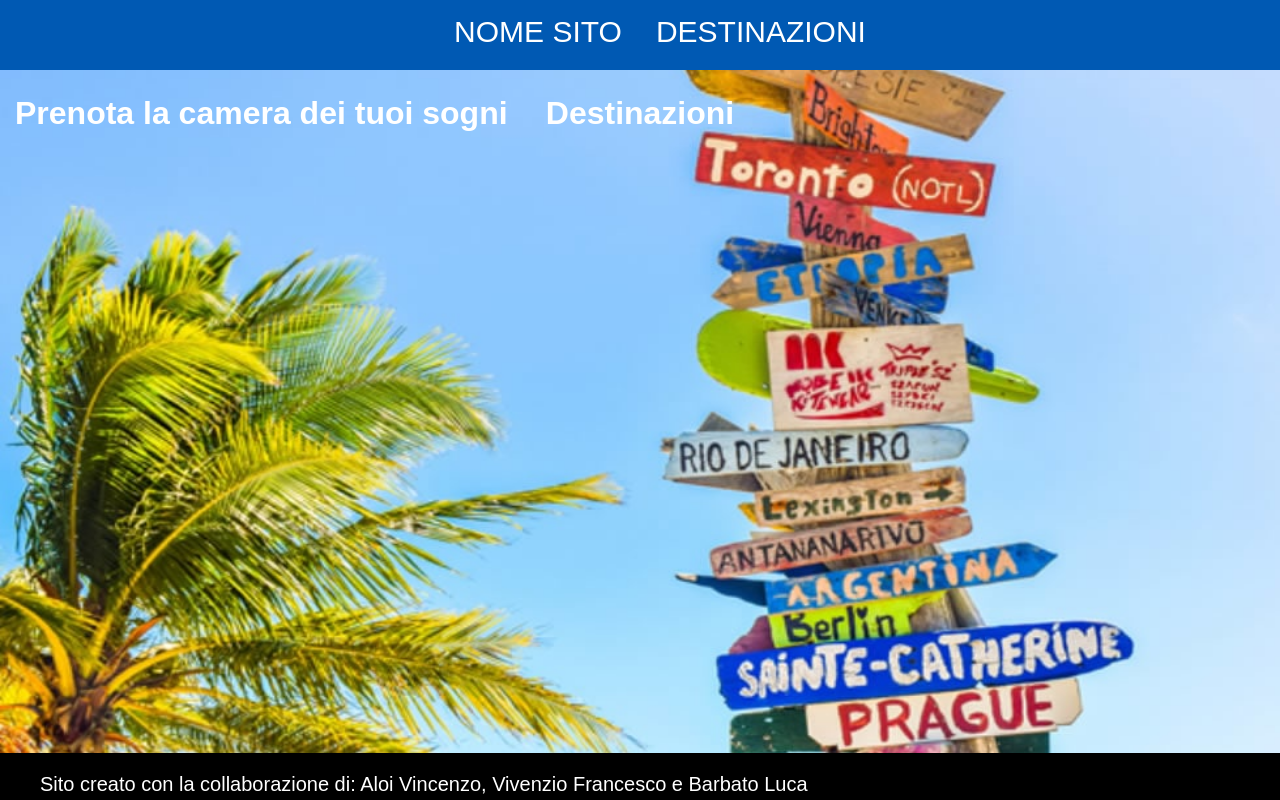
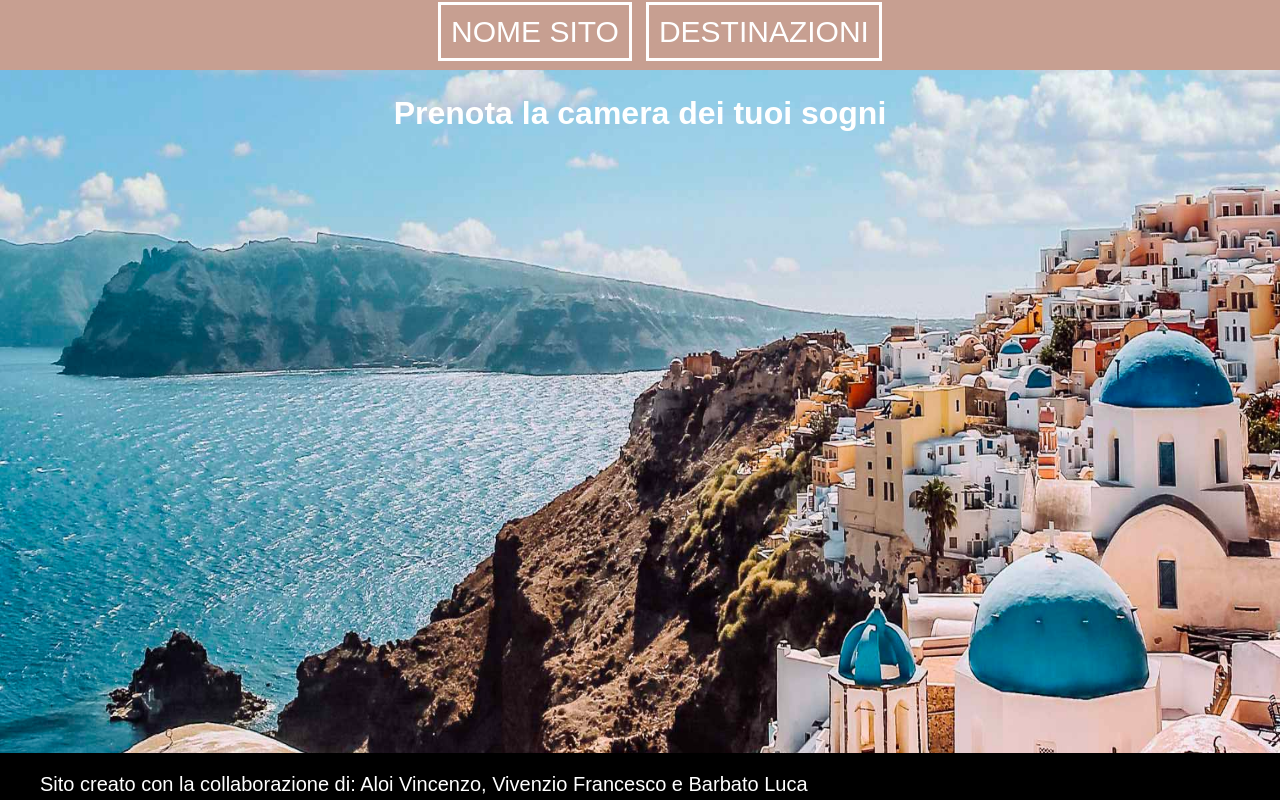
Before and after one commit to vinnion144/Sito-HTML, a PHP site: page / in a window 1280 px wide. Run offline with PHP 8.4, Linux system fonts and the light colour scheme.

Commit message:
Bismillah

```diff
--- a/index.html
+++ b/index.html
@@ -10,8 +10,8 @@
         <div>
             <header>
                 <ul id="homebarid" class="homebar">
-                <li><a href="index.html">NOME SITO</a></li>
-                <li><a href="#generi_sezione">DESTINAZIONI</a></li>
+                    <li><a href="index.html" >NOME SITO</a></li>
+                    <li><a href="#generi_sezione" >DESTINAZIONI</a></li>
                 </ul>
             </header>
         </div>
--- a/style.css
+++ b/style.css
@@ -3,7 +3,7 @@
 h1,h2,h3,p,a {color: white;font-family: Arial; text-decoration: NONE}
 
 html{
-    background-image: url(backgroundWebsite.png);
+    background-image: url(backgroundWebsite.jpeg);
     background-repeat: no-repeat;
     background-attachment: fixed;
     background-size:100% 100%;
@@ -11,6 +11,10 @@ html{
 
 body{
     margin: 0;
+}
+
+.header_border{
+    border: 10px red;
 }
 
 .background{object-fit: cover;height: 100%;width:100%; top: 0; left: 0;margin: 0}
@@ -23,13 +27,15 @@ body{
     top: 0;
     left: 0;
     height: 70px;
-    background-color: #0059b3;
+    background-color: #c79f91;
 
 }
 
 .titolo{
     display:inline-block;
+    width:100%;
     margin: 0;
+    text-align:center;
     position:absolute;
     padding: 15;
     color: white;
@@ -38,7 +44,7 @@ body{
 
 .footerbar{
     display: inline-block;
-    position: fixed;
+    position:absolute;
     width:100%;
     height:50px;
     bottom: -3;
@@ -59,16 +65,18 @@ body{
 .generi{
     display: inline-block;
     position: absolute;
-    color: ;
     text-align:center;
     width:100%;
     margin:0;
     margin-top: 80;
     padding: 15;
+    visibility: collapse;
 }
 
 #homebarid li a{
     font-size:30px;
     margin: 5px;
+    margin-top:10px;
     padding: 10px;
+    border: 3px solid white;
 }
```
Also changed, not shown: backgroundWebsite.jpeg (added).
